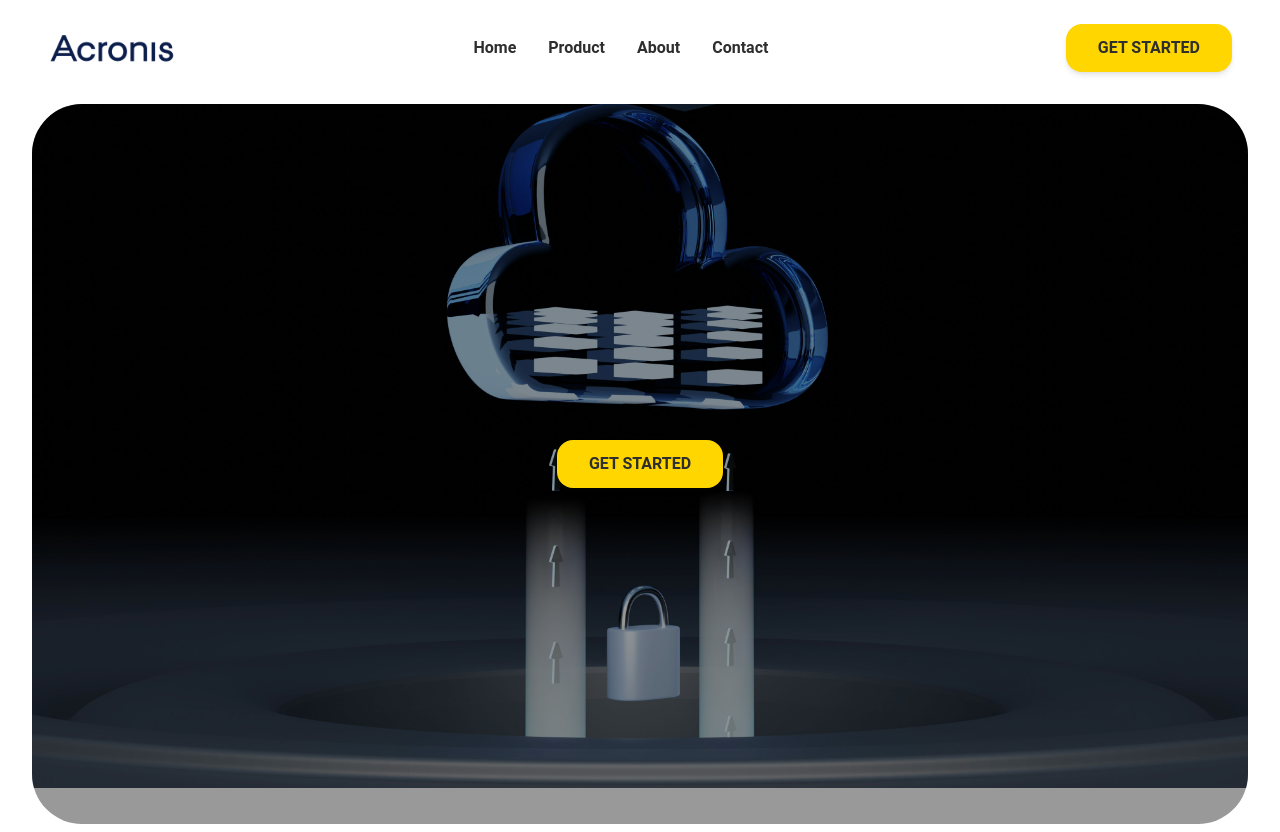
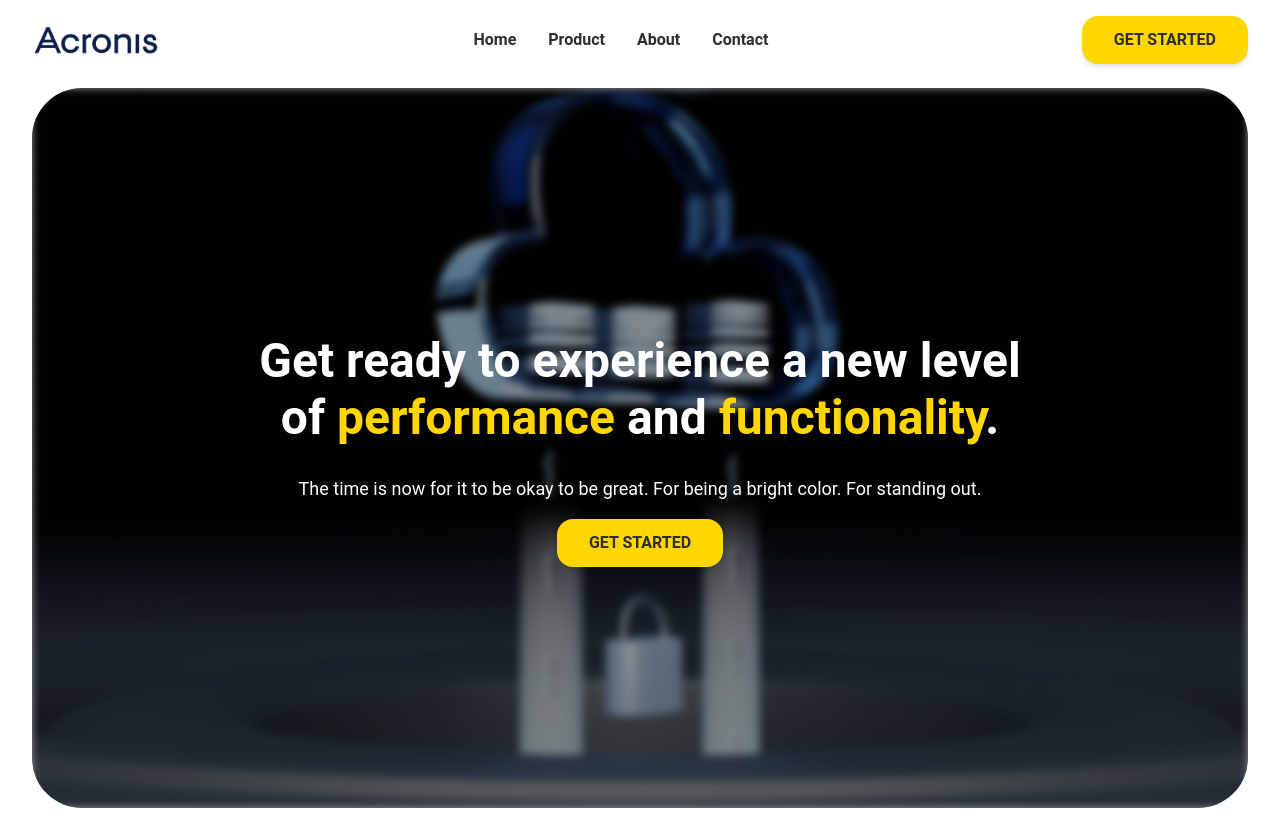
Before and after one commit to sundeeseeyou/acronis, a React (Vite) app: page / in a window 1280 px wide. Built offline with nearby package versions, Linux system fonts and the light colour scheme.

Commit message:
Fix banner padding

```diff
--- a/src/components/Banner.jsx
+++ b/src/components/Banner.jsx
@@ -1,17 +1,40 @@
 import BannerImg from "../assets/Acronis/Banner.jpg";
-import { Button } from "@material-tailwind/react";
+import { Typography, Button } from "@material-tailwind/react";
+
 function Banner() {
   return (
     <>
       <div className="relative max-w-full mx-auto rounded-[50px] h-[90vh] overflow-hidden">
         {/* Background Image */}
-        <img src={BannerImg} alt="Banner" className="w-full object-cover" />
+        <img
+          src={BannerImg}
+          alt="Banner"
+          className="w-full object-cover h-full blur-sm"
+        />
 
         {/* Text Overlay */}
         <div className="absolute inset-0 flex flex-col justify-center items-center bg-black bg-opacity-40 text-white p-4 text-center">
-          <Button className="bg-[#FFD600] rounded-2xl text-[#2e2e2e] px-8 py-3 text-base">
-            GET STARTED
-          </Button>
+          <Typography
+            variant="h2"
+            color="white"
+            className="my-6 leading-snug !text-2xl lg:max-w-3xl lg:!text-5xl"
+          >
+            Get ready to experience a new level of{" "}
+            <span className="text-[#FFD600] leading-snug">performance</span> and{" "}
+            <span className="leading-snug text-[#FFD600]">functionality</span>.
+          </Typography>
+          <Typography
+            variant="lead"
+            className="w-full text-white lg:text-lg text-base"
+          >
+            The time is now for it to be okay to be great. For being a bright
+            color. For standing out.
+          </Typography>
+          <div className="flex items-center gap-4 my-4">
+            <Button className="bg-[#FFD600] rounded-2xl text-[#2e2e2e] px-8 py-3 text-base ">
+              GET STARTED
+            </Button>
+          </div>
         </div>
       </div>
     </>
--- a/src/components/MainHeader.jsx
+++ b/src/components/MainHeader.jsx
@@ -17,7 +17,7 @@ function NavItem({ children }) {
         as="a"
         href="#"
         variant="paragraph"
-        className="text-[#2e2e2e] flex items-center gap-2 font-semibold hover:text-[#FFD600] active:text-[#2e2e2e] transition-colors"
+        className="text-[#2e2e2e] flex items-center gap-2 font-semibold hover:text-[#120c4b] active:text-[#2e2e2e] transition-colors"
       >
         {children}
       </Typography>
@@ -38,7 +38,7 @@ function MainHeader() {
 
   return (
     <>
-      <Navbar shadow={false} fullWidth className="border-0">
+      <Navbar shadow={false} fullWidth className="border-0 px-0 py-2">
         <div className="mx-auto flex items-center justify-between py-2 px-8">
           <img
             src={AcronisImage}
--- /dev/null
+++ b/src/components/OurProduct.jsx
@@ -0,0 +1,11 @@
+export default function OurProduct() {
+  return (
+    <>
+      <section>
+        <div className="flex flex-row gap-4">
+          <div></div>
+        </div>
+      </section>
+    </>
+  );
+}
```
